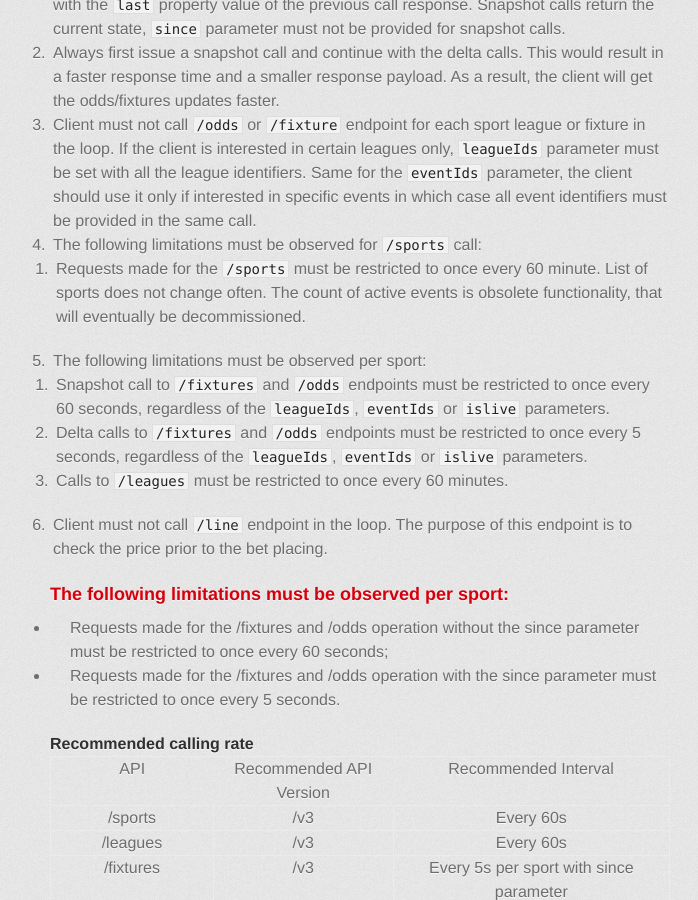
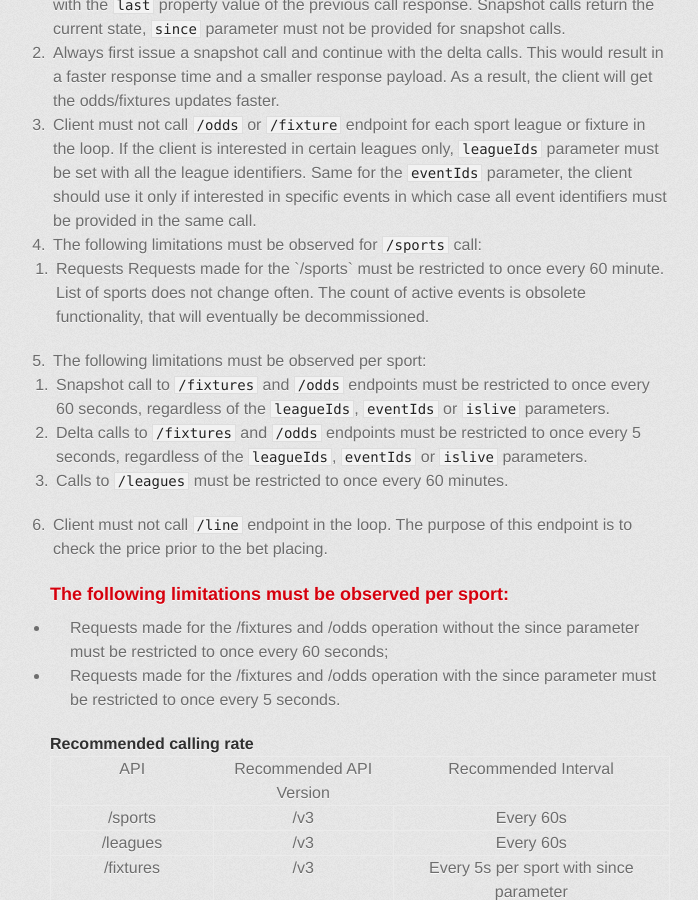
Before and after one commit to ps3838api/ps3838api.github.io, a Jekyll site: the page built from FairUsePolicy.md, in a window 1280 px wide and 900 px high, scrolled down 1211 px. Shown: the whole window, without its empty margins (280-978 px from the left). Built offline with Jekyll 4.4.1, drawn with Linux system fonts in a browser that asks for light colours; some web fonts are replaced; our own code applies the rules of GitHub Pages for plain Markdown files.

Commit message:
Update FairUsePolicy.md

```diff
--- a/FairUsePolicy.md
+++ b/FairUsePolicy.md
@@ -30,7 +30,7 @@
 3. Client must not call `/odds` or `/fixture` endpoint for each sport league or fixture in the loop.  If the client is interested in certain leagues only,  `leagueIds` parameter must be set with all the league identifiers.
  Same for the `eventIds` parameter, the client should use it only if interested in specific events in which case all event identifiers must be provided in the same call.
 4. The following limitations must be observed for `/sports` call:
-    + Requests made for the `/sports`  must be restricted to once every 60 minute. List of sports does not change often. The count of active events is obsolete functionality, that will eventually be decommissioned.
+    <ul><li> Requests Requests made for the `/sports`  must be restricted to once every 60 minute. List of sports does not change often. The count of active events is obsolete functionality, that will eventually be decommissioned.</li></ul>
 5. The following limitations must be observed per sport:
     + Snapshot call to `/fixtures` and `/odds` endpoints must be restricted to once every 60 seconds, regardless of the `leagueIds`, `eventIds` or `islive` parameters.
     + Delta calls to  `/fixtures` and `/odds` endpoints must be restricted to once every 5 seconds, regardless of the `leagueIds`, `eventIds` or `islive` parameters.
```
